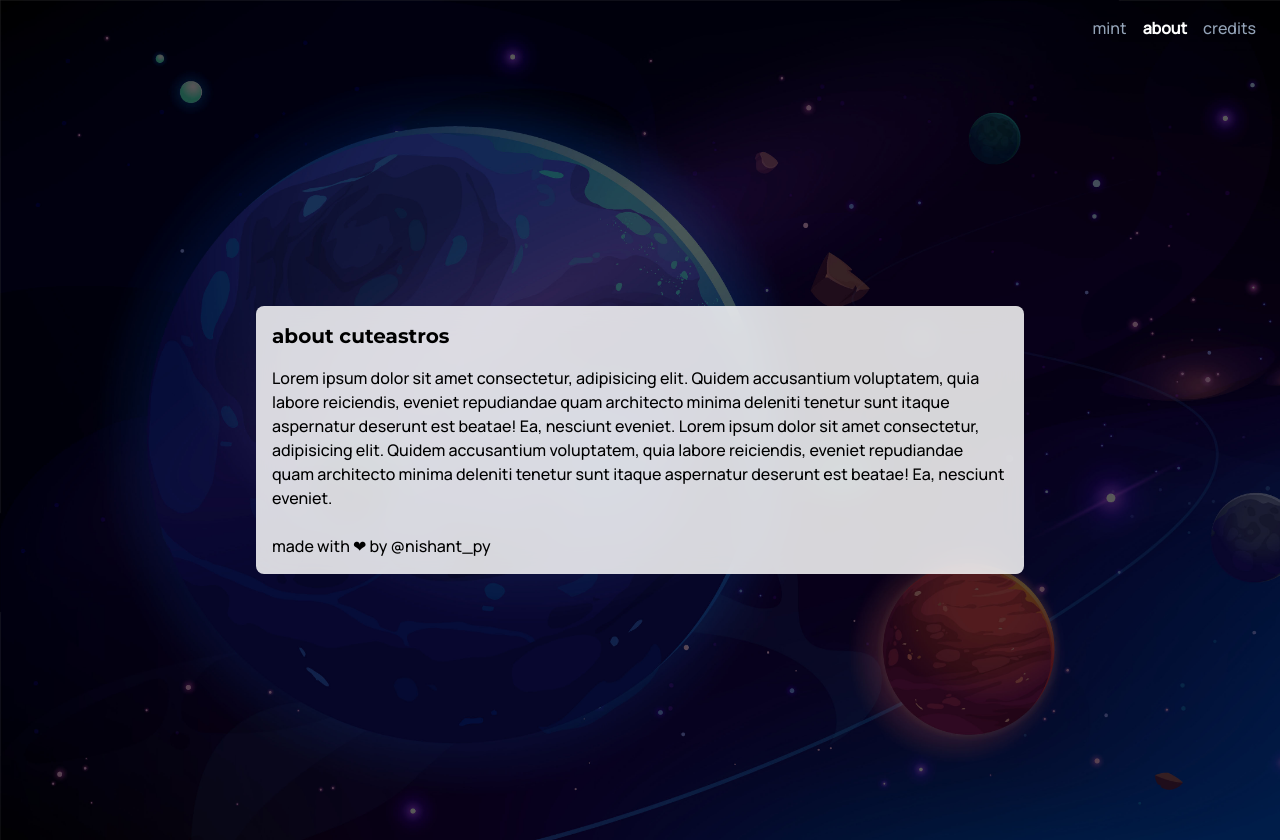
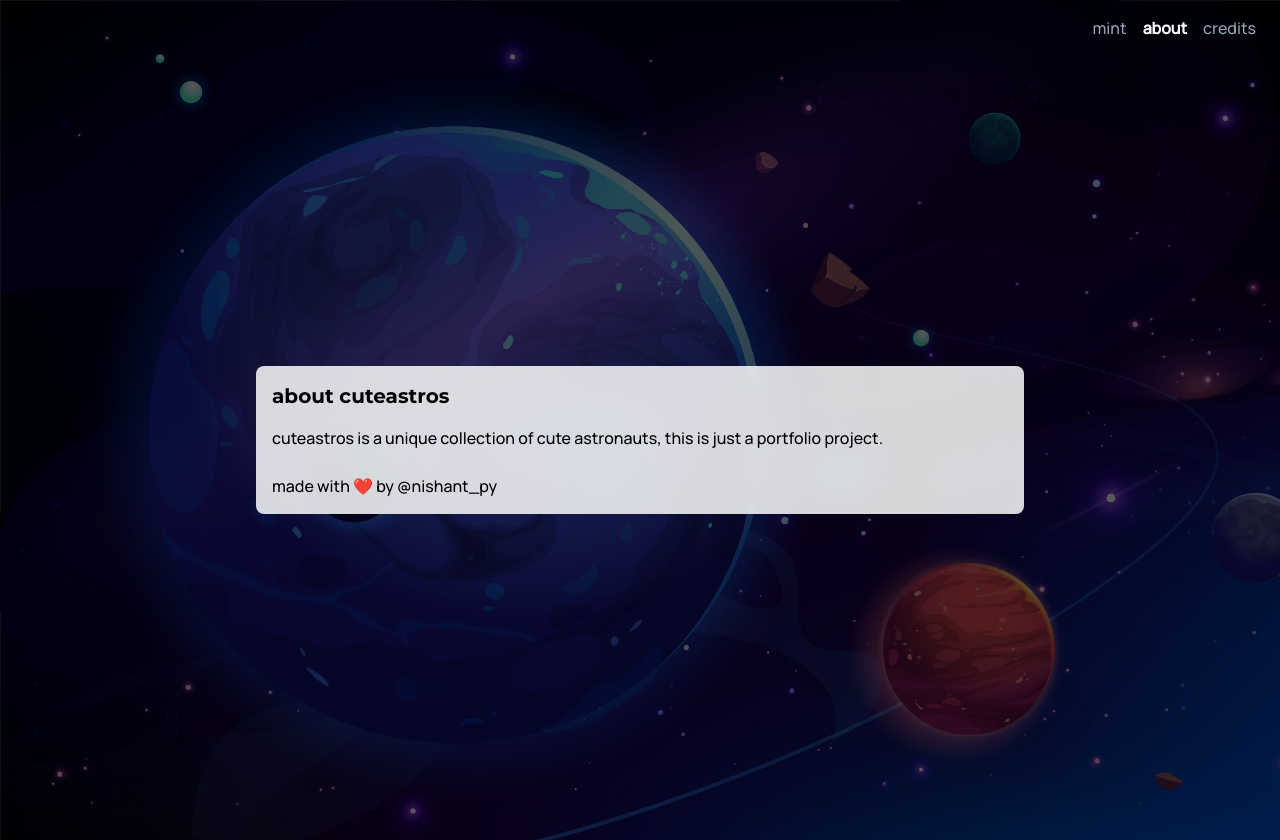
Before and after one commit to NishantPacharne/cuteastros, a Next.js app: page /about in a window 1280 px wide. Built offline with nearby package versions, Linux system fonts and the light colour scheme; what @thirdweb-dev/react would draw is missing.

Commit message:
updated the description and about

```diff
--- a/components/Layout.tsx
+++ b/components/Layout.tsx
@@ -16,7 +16,7 @@ const Layout = ({children}: Props) => {
     <>
         <Head>
             <title>cuteastros</title>
-            <meta name="description" content="cuteastro" />
+            <meta name="description" content="cuteastros is a unique collection of cute astronauts"/>
         </Head>
 
         <div className='w-full min-h-screen'>
--- a/pages/about.tsx
+++ b/pages/about.tsx
@@ -10,9 +10,9 @@ const about = () => {
         <div className='w-full min-h-screen flex justify-center items-center'>
             <div className='about__content mint__card p-4 rounded-lg w-5/6 md:w-3/5'>
                 <h1 className='heading text-xl font-bold'>about cuteastros</h1>
-                <p className='body-font mt-4'>Lorem ipsum dolor sit amet consectetur, adipisicing elit. Quidem accusantium voluptatem, quia labore reiciendis, eveniet repudiandae quam architecto minima deleniti tenetur sunt itaque aspernatur deserunt est beatae! Ea, nesciunt eveniet. Lorem ipsum dolor sit amet consectetur, adipisicing elit. Quidem accusantium voluptatem, quia labore reiciendis, eveniet repudiandae quam architecto minima deleniti tenetur sunt itaque aspernatur deserunt est beatae! Ea, nesciunt eveniet.</p>
+                <p className='body-font mt-4'>cuteastros is a unique collection of cute astronauts, this is just a portfolio project.</p>
                 <div>
-                    <p className='mt-6 body-font'>made with ❤ by <a href="#" target="_blank" rel="noopener noreferrer">@nishant_py</a></p>
+                    <p className='mt-6 body-font'>made with ❤️ by <a href="https://twitter.com/nishant_py" target="_blank" rel="noopener noreferrer">@nishant_py</a></p>
                 </div>
             </div>
         </div>
```
